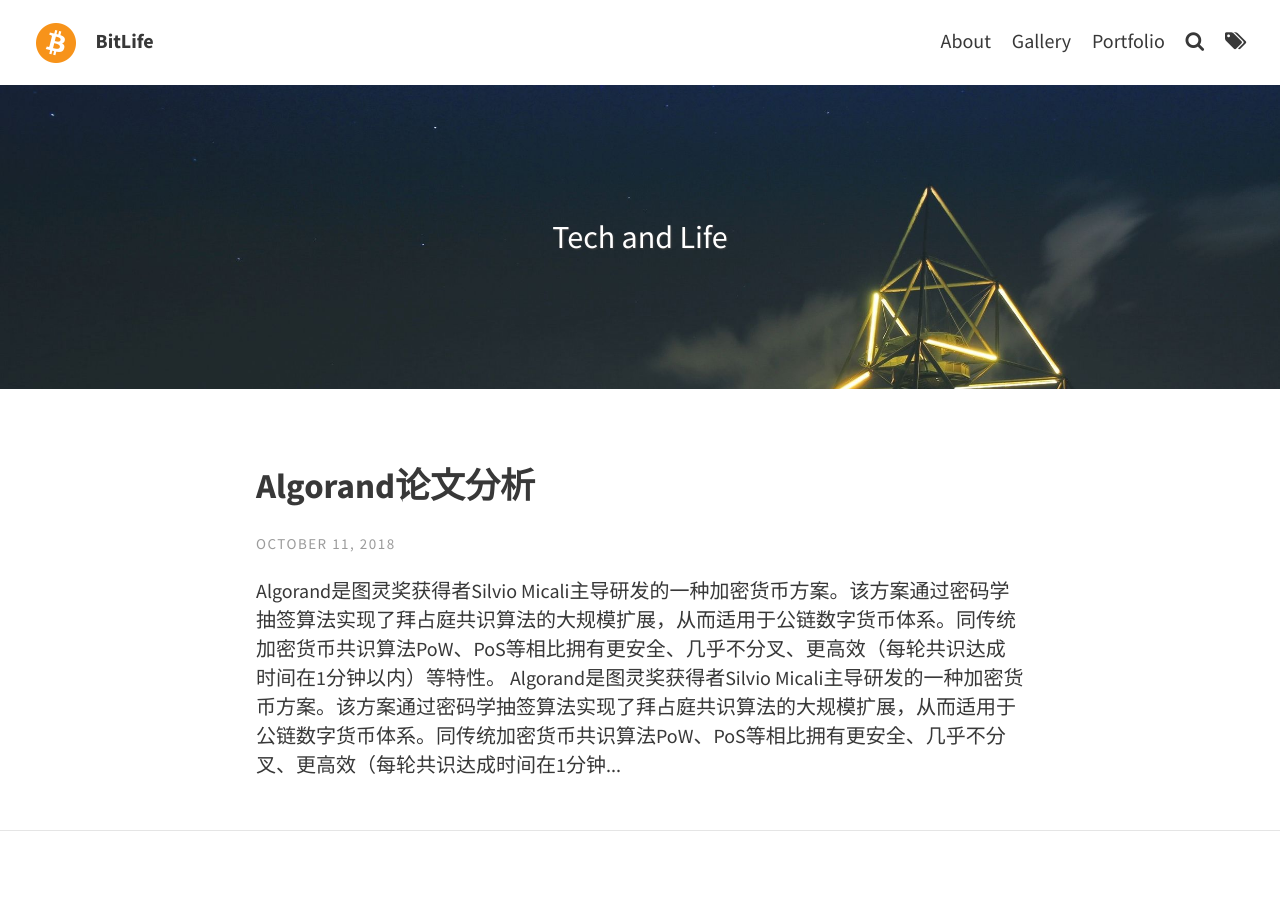
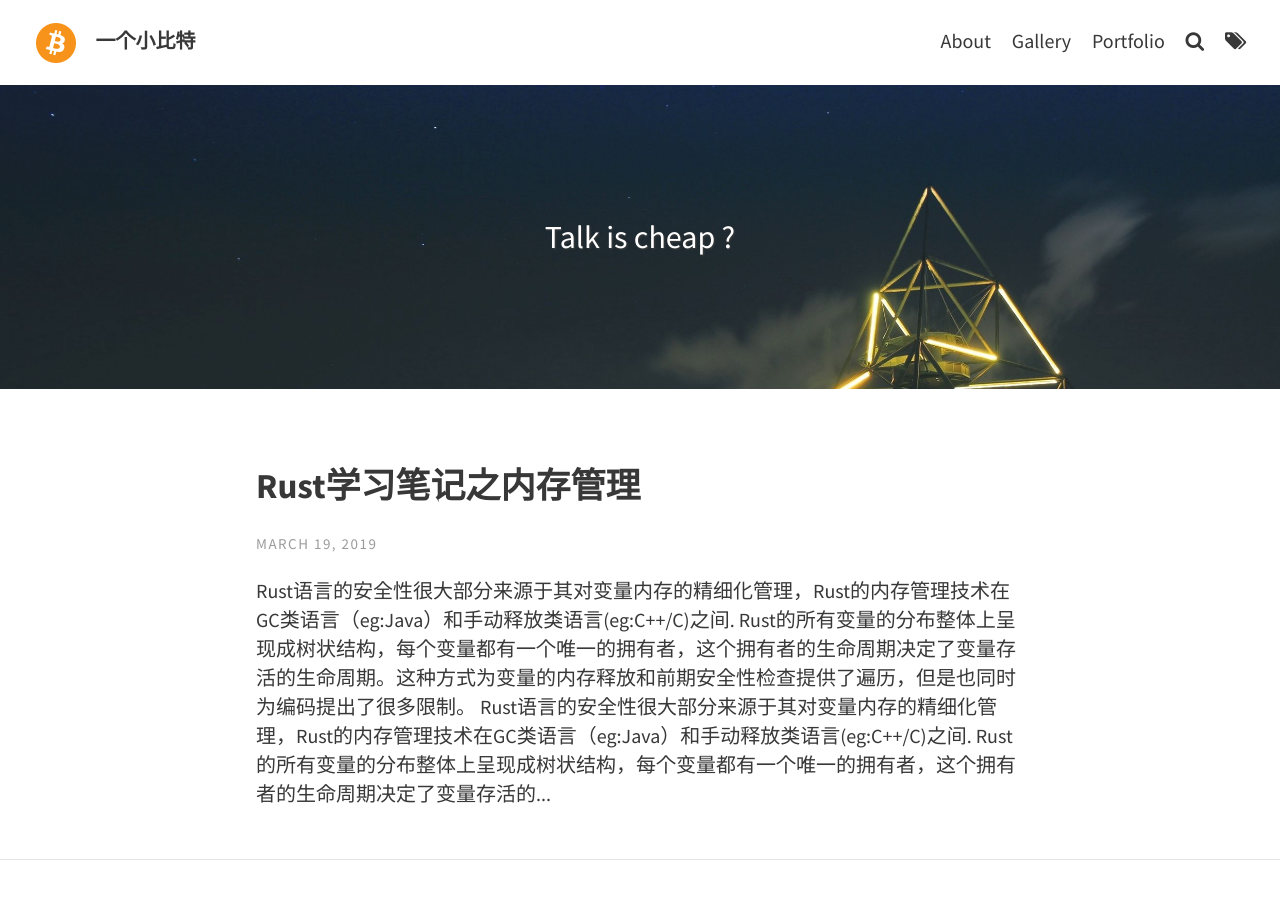
Before and after one commit to grokcoder/grokcoder.github.io, a Jekyll site: the page built from index.html, in a window 1280 px wide and 900 px high. Built offline with Jekyll 4.4.1, drawn with Linux system fonts in a browser that asks for light colours; the list of posts is cut into pages by our own code; some of the changed lines change nothing that is shown.

Commit message:
add blog - rust memory management

````diff
--- a/_config.yml
+++ b/_config.yml
@@ -8,7 +8,7 @@ description: "关于技术与生活的思考：区块链、分布式、大数据
 # THEME-SPECIFIC CONFIGURATION
 theme_settings:
   # Meta
-  title: BitLife # blog's title
+  title: 一个小比特 # blog's title
   avatar: assets/bitking.png
   favicon: assets/bitking.png
   gravatar: cfd71941936194d6f0f1fd9c23d5c7db # Email MD5 hash
@@ -16,7 +16,7 @@ theme_settings:
 
   # Header and footer text
   header_text: > #two or three lines to describe your site
-     <p> Tech and Life </p>
+     <p> Talk is cheap ? </p>
   header_text_feature_image: assets/img/pexels/triangular.jpeg
   footer_text: >
    Copyright 2018 Powered by <a href="https://jekyllrb.com/">Jekyll</a> with <a href="https://github.com/sylhare/Type-on-Strap">Type on Strap</a>
--- /dev/null
+++ b/_posts/2019-10-11-blockchain-algorand.md
@@ -0,0 +1,200 @@
+---
+layout: post
+title: Rust学习笔记之内存管理
+date: 2019-03-19
+author: bitking
+tags: [coding, rust]
+feature-img: "assets/img/pexels/computer.jpeg"
+---
+
+> Rust语言的安全性很大部分来源于其对变量内存的精细化管理，Rust的内存管理技术在GC类语言（eg:Java）和手动释放类语言(eg:C++/C)之间. Rust的所有变量的分布整体上呈现成树状结构，每个变量都有一个唯一的拥有者，这个拥有者的生命周期决定了变量存活的生命周期。这种方式为变量的内存释放和前期安全性检查提供了遍历，但是也同时为编码提出了很多限制。
+
+
+## 1.ownership
+
+### 变量内存排布及回收原则
+
+“用户决定每个变量的生命周期，Rust回收变量的内存以及其他相关资源。” -- 这是Rust内存管理的最高原则。在Rust中每个value都只有一个单一的owner，只有这个owner决定了该值的生命周期。当owner被dropped他的value也会随着被dropped。当变量离开了它的影响返回，它就会被自动回收。下面结合几个常见变量的生命周期进行分析：
+
+
+* vector 容器类型的内存分配，
+
+```rust
+fn print_padovan() {
+    let mut padovan = vec![1, 1, 1];// allocated here
+    for i in 3 .. 10 {
+        let next = padovan[i - 3] + padovan[i - 2]
+        padovan.push(next);
+    }
+    print!("P(1..10)= {:?}", padovan); // dropped here
+}
+```
+
+padovan 的内存分配如下, vec类型的变量分配在栈上，其存储的内容分配在堆上，栈上分配内容包括:1. 指正，2. vec的容量大小， 3. vec 当前存储的元素长度
+
+![vec_allocate](http://cdn.bitking.wang/2019-03-19-vec_allocate.png)
+
+
+
+* Box 类型变量的内存分配
+
+普通简单变量直接分配在栈上，通过Box封装的变量存储在堆上，如下例子所示:
+
+```rust
+{
+    let point = Box::new((0.625, 0.5));// point allocated here
+    let label = format!(":?", point); // label allocated here
+    assert_eq!(label, "(0.625, 0.5)") // both dropped here
+}
+```
+
+![box_allocate](http://cdn.bitking.wang/2019-03-19-box_allocate.png)
+
+
+* Rust的复杂引用关系会形成一棵ownership树
+
+```rust
+    struct Person {name: String, birth: i32}
+
+    let mut composers = Vec::new();
+
+    composers.push(Person{name: "Palestrina".to_string(), birth: 1525});
+    composers.push(Person{name: "Downland".to_string(), birth: 1563});
+    composers.push(Person{name: "Lully".to_string(), birth: 1632});
+
+
+    for composer in &composers {
+        println!("{}, born {}", composer.name, composer.birth)
+    }
+```
+
+ 在该例子中，变量composers 指向一个vector, vector中的元素是一个结构体，它指向具体结构体的内存结构(参考string类型内存结构和i32类型存储结构)。
+
+![complex_tree](http://cdn.bitking.wang/2019-03-19-complex_tree.png)
+
+
+Rust的ownership 机制总结：
+1. 你可以将一个变量从一个owner转移到另一个owner;
+2. 标准库中提供了`Rc` 和 `Arc`， 这些允许某些值同时拥有多个owners；
+3. 你可以使用引用（ **borrow a reference** )，但引用是非拥有指针，具有有限的生命周期
+
+
+### move - 变量所属变更机制
+
+在Rust中类似变量赋值、参数传递、或者函数返回值都不会赋值value, 而是采用一种`move`的机制。
+
+`move`机制：原owner放弃value的拥有权并转交给destination,并且自身变成未初始化状态；之后destination控制value的生命周期。
+
+> ps: 针对`Copy types` 都采用复制的方式，默认的 `Copy types`有：整型、浮点型、字符型、布尔类型，`Copy types`组成的元组以及固定长度的数组也是`Copy tupes`
+
+
+我们来看一个简单的赋值的例子：
+
+```rust
+    let s = vec!["undon".to_string(), "ramen".to_string(), "soba".to_string()]
+    let t = s;
+    let u = s; // error: use of moved value 's'
+```
+
+`t = s` 执行之前：
+
+![assignment_before](http://cdn.bitking.wang/2019-03-19-assignment_before.png)
+
+
+`t = s` 执行之后：
+
+![assignment_afte](http://cdn.bitking.wang/2019-03-19-assignment_after.png)
+
+
+
+ps:
+> `Java` 采用可达性分析的方式确定变量的生命周期，复制的直接是引用；`Python`中采用引用技术法 复制的也是引用，但是会记录原始变量呗引用的数量；`C++` 的赋值操作会直接赋值整个value，会触发相应的复制构造函数，因此开销比较大。相比而言`Rust`采用 `move`的机制效率较高，内存管理相对简单，但是统一时间单一变量仅有一个可用引用。
+
+
+由于使用了`move` 的机制，当我们直接使用集合内部元素的时候就会发生控制权的转移，因此为了防止集合内部出现未初始化的变量，rust不允许直接使用集合内部元素进行复制，rust推荐使用引用的方式进行引用相应变量。
+
+还是之前的例子：
+
+```rust
+
+let s = vec!["udon".to_string(), "ramen".to_string(), "soba".to_string()];
+
+let t = s[0]; // error[E0507]: cannot move out of borrowed content
+
+let m = &[0]; // ok
+```
+
+
+### 共享ownership - `Rc` 和 `Arc`
+
+`Rc`和`Arc`: 引用技术类型指针，当某些变量需要同时被多个分支使用，且需要在所有使用者使用之后再进行释放的场景。
+
+其中 `Arc` 是线程安全的，Atomic reference count
+而 `Rc` 则是非线程安全。`Rc`的实现原理是其指向的变量的内容在堆上分配，并且堆上还记录了该变量的引用计数，但是Rc指向的变量必须是不可变。
+
+```rust
+let s: Rc<String> = Rc::new("shirataki".to_string());
+
+let k: Rc<String> = s.clone();
+let u = s.clone();
+```
+
+![r](http://cdn.bitking.wang/2019-03-19-rc.png)
+
+
+## 2.引用
+
+引用在Rust中被称为非拥有性（nonowning pointer）指针，这种指针对所指向的对象的生命周期没有影响。
+
+`Rust` 中创建某个指针也称为borrowing the value: what you have borrowed, you must eventually return to its owner.
+
+引用分两种：
+
+* **共享引用**: 只能读取被引用的对象，当某个对象有共享引用时，即使是该对象的owner 也不可以修改对象。
+
+```rust
+  let t = &T;
+```
+* **可变引用**: 可以修改被引用的对象内容，可变引用和共享引用是互斥的。
+
+```rust
+let t = &mut T;
+```
+对一个引用的集合的遍历，也会导致循环内部的集合元素的的访问变成相应的引用的方式。
+
+### 通过引用访问原始值
+
+在Rust中通过引用访问原始值，标准语法需要使用 `*` 操作符，但是由于引用在Rust中运用广泛，`.` 操作符也可以做隐式的变量的原始值的获取。
+
+* Rust 中支持引用赋值，相当于更换指向的位置；
+* 通过 `==` 比较的是引用的原始值；
+* 引用永远不可以为Null;
+
+### 引用安全性
+
+Rust中使用引用的时候需要保证引用和其所引用的变量的生命周期是否匹配，需要保证引用的生命周期应该在所引用的变量的生命周期范围内。
+
+可以使用生命周期的限制符限制函数参数或者返回值引用的生命周期范围。
+如下所示，<'a> 用来限制所传入函数f的参数p的生命周期应该是局限在函数内部的，也就是说f 中不应该让p赋值给生命周期超过函数的返回的变量。
+
+```rust
+fn f<'a> (p: &'a i32) {
+    // <'a> 表示一个f的生命周期参数
+}
+```
+
+如下所示限制了函数的返回值引用的生命周期，表示返回值的生命周期和传入参数的生命周期一致。
+
+```rust
+fn smallest<'a>(v: &'a [i32]) -> &'a i32 {
+
+}
+```
+
+如下是限制结构体的内变量的生命周期，表示结构体内部r引用的变量的生命周期应该和S保持一致。
+
+```rust
+struct S<'a> {
+    r: &'a i32
+}
+```
````
